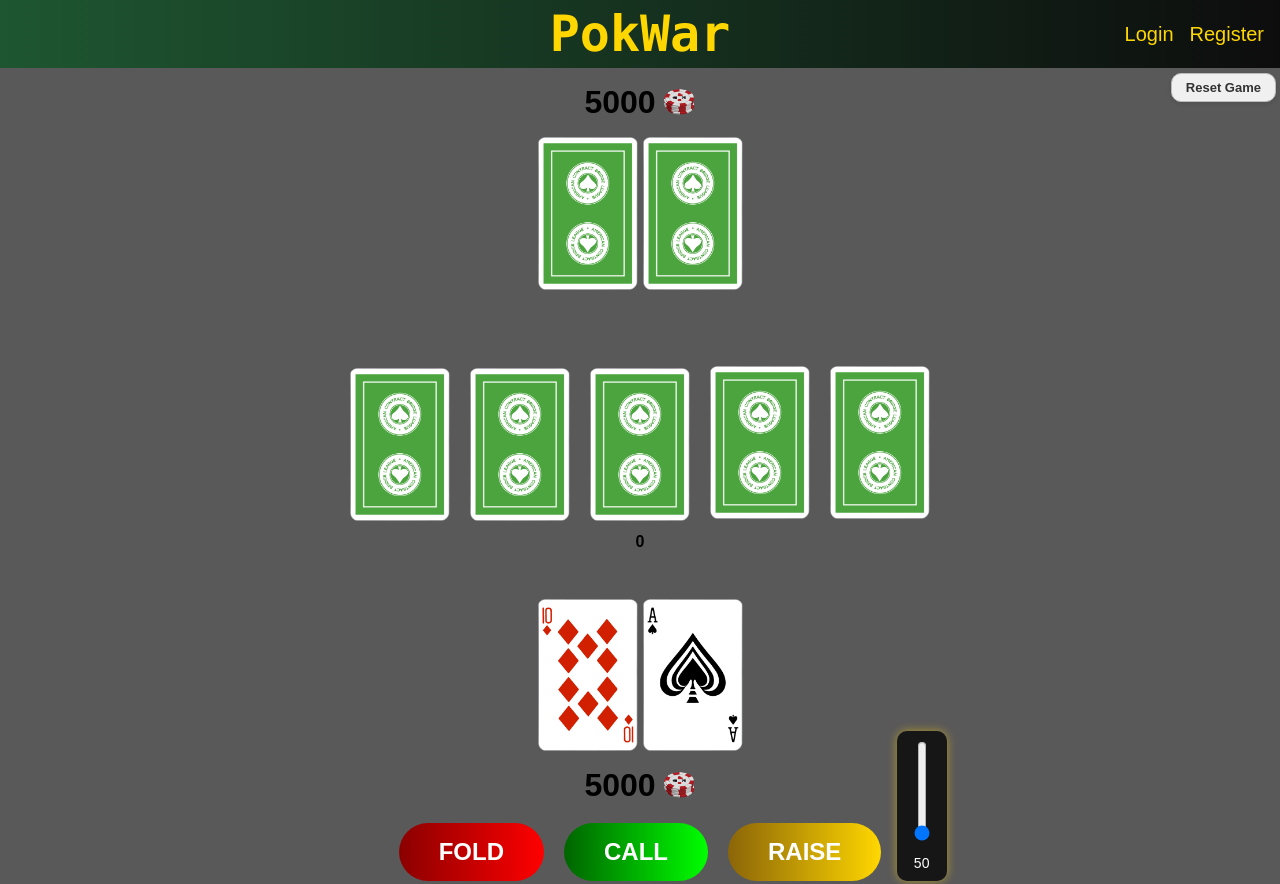
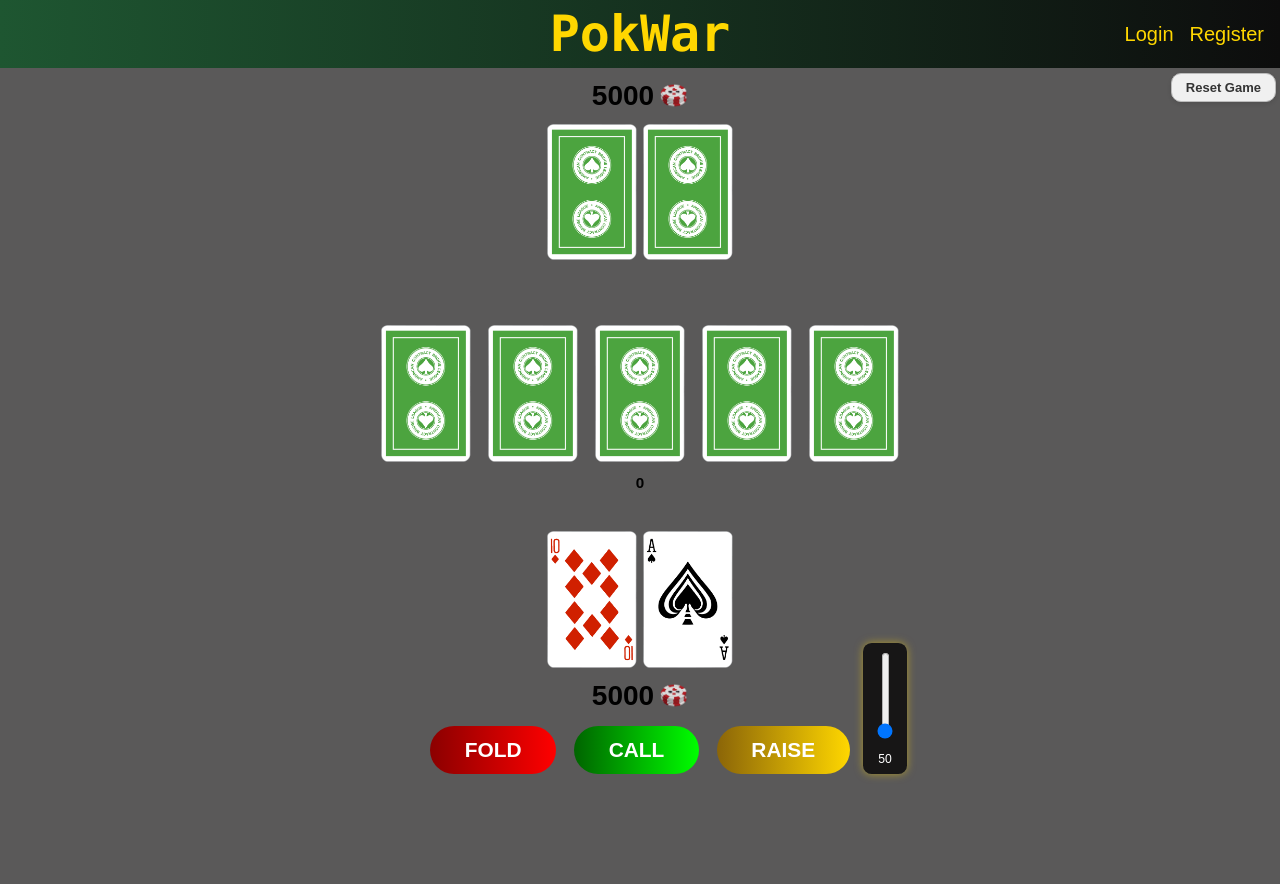
Before and after one commit to DawGlod/PokWar, a Django app: page /poker/ in a window 1280 px wide. After the commit the page ends 778 px from the top, so only its background shows below. Run offline with Django 5.2, Linux system fonts and the light colour scheme.

Commit message:
added responsibility handling for poker

```diff
--- a/base/templates/base/poker.html
+++ b/base/templates/base/poker.html
@@ -3,16 +3,13 @@
 <body>
     {% block content %}
 
+    <div id="poker-container">
         <div style="text-align: right; margin-right: 1px;">
             <form method="GET" action="{% url 'poker' %}">
                 {% csrf_token %}
                 <button type="submit" class="buttons" id="reset-button">Reset Game</button>
             </form>
         </div>
-
-    <!-- <div class="gamename">
-        Poker Game
-    </div> -->
 
         <div class="player-balance">
             <span id="enemy-balance">{{enemy_balance}}</span>
@@ -29,9 +26,13 @@
             <div class="poker-result" id='enemy-result'>&nbsp;</div>
 
             <div class="table-cards">
-            <div class="flop">
+                <div>
                     <img id='card1' src="{% static 'images/cards/green_back.png' %}" class="poker-card">
+                </div>
+                <div>
                     <img id='card2' src="{% static 'images/cards/green_back.png' %}" class="poker-card">
+                </div>
+                <div>
                     <img id='card3' src="{% static 'images/cards/green_back.png' %}" class="poker-card">
                 </div>
                 <div>
@@ -66,6 +67,7 @@
                 </div>
             </div>
         </div>
+    </div>
 
     <script src="{% static 'js/poker_ajax.js' %}"></script>
 </body>
--- a/static/styles/style.css
+++ b/static/styles/style.css
@@ -92,7 +92,7 @@ a{
 
 #login-register {
     width: 320px;
-    margin: 100px auto;
+    margin: 10.88vh auto;
     padding: 25px;
     padding-bottom: 7px;
     background-color: #333;
@@ -289,63 +289,69 @@ a{
     100%{transform: rotateY(1080deg)}
 }
 
+/* poker */
+#poker-container{
+    height: 88vh;
+}
+
 /* poker-cards */
 .poker-card{
-    max-width: 100px;
+    max-width: 11.2vh;
+    aspect-ratio: 691 / 1056;
+    object-fit: contain;
     height: auto;
 }
 .hand{
     display: flex;
     justify-content: center;
     align-items: center;
-    gap: 5px;
+    gap: 0.75vh;
 }
 .poker-result{
     display: flex;
     justify-content: center;
     align-items: center;
-    padding: 10px;
+    padding: 1vh;
+    font-size: 1.9vh;
     font-weight: bold;
-}
-.flop{
-    display: flex;
-    gap: 20px;
 }
 .table-cards{
     display: flex;
     justify-content: center;
-    align-items: center;
-    gap: 20px;
+    align-items:flex-end;
+    gap: 2.18vh;
 }
 .poker-comb{
     display: flex;
     justify-content: center;
     align-items: center;
-    padding: 10px;
+    font-size: 1.74vh;
+    padding: 1vh;
 }
+
 .poker-chip{
-    max-width: 33px;
+    max-width: 3.5vh;
     height: auto;
-    margin-left: 7px;
-    margin-top: 8px;
-    margin-bottom: 8px;
+    margin-left: 0.76vh;
+    margin-top: 0.87vh;
+    margin-bottom: 0.87vh;
 }
 /* poker-buttons */
 .decision-buttons-container {
     display: flex;
     justify-content: center;
     align-items: center;
-    gap: 20px;
-    padding: 3px;
+    gap: 2.18vh;
+    padding: 0.33vh;
 }
 
 .decision-buttons-container button {
-    font-size: 1.5em;
+    font-size: 2.61vh;
     font-weight: bold;
     color: white;
     border: none;
-    padding: 15px 40px;
-    border-radius: 50px;
+    padding: 1.5vh 4.35vh;
+    border-radius: 5.44vh;
     cursor: pointer;
     transition: 0.3s;
     text-transform: uppercase;
@@ -372,27 +378,27 @@ a{
     display: inline-block;
     position: absolute;
     bottom: 0;
-    width: 30px;
+    width: 3.26vh;
     left: 110%;
     background-color: rgba(0, 0, 0, 0.75);
-    padding: 10px;
-    border-radius: 10px;
-    box-shadow: 0px 0px 10px rgba(255, 215, 0, 0.5);
+    padding: 1.09vh;
+    border-radius: 1.09vh;
+    box-shadow: 0vh 0vh 1.09vh rgba(255, 215, 0, 0.5);
     text-align: center;
 }
 
 .raise-slider-wrapper input[type="range"] {
     writing-mode: vertical-lr;
     direction: rtl;
-    width: 8px;
-    height: 100px;
+    width: 0.87vh;
+    height: 10.88vh;
     margin: 0 auto;
 }
 
 .raise-slider-wrapper #raise-value {
     color: white;
-    margin-top: 10px;
-    font-size: 14px;
+    margin-top: 1.09vh;
+    font-size: 1.52vh;
 }
 
 .decision-buttons-container button:hover {
@@ -404,9 +410,11 @@ a{
     display: flex;
     justify-content: center;
     align-items: center;
-    font-size: 2em;
+    font-size: 3.5vh;
     font-weight: bolder;
-    margin: 10px;
+    margin: 1.09vh;
+    margin-bottom: 0.85vh;
+    margin-top: 0.85vh;
 }
 
 /* animations */
```
Lines whose indentation alone changed are shown as unchanged.
